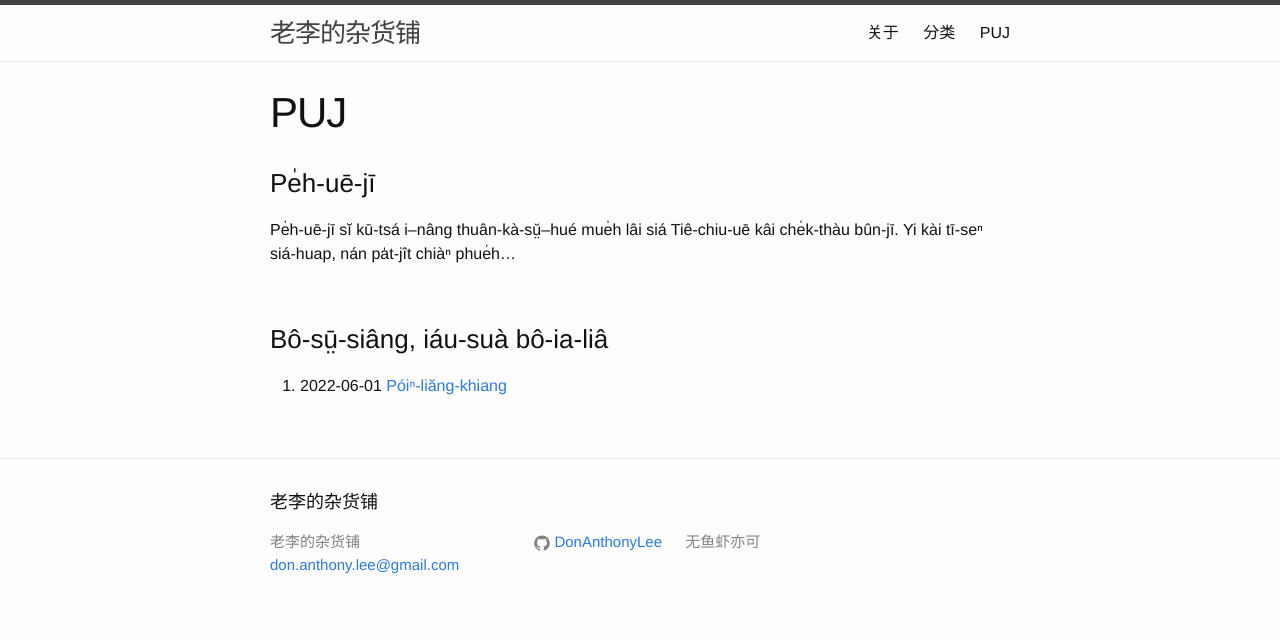
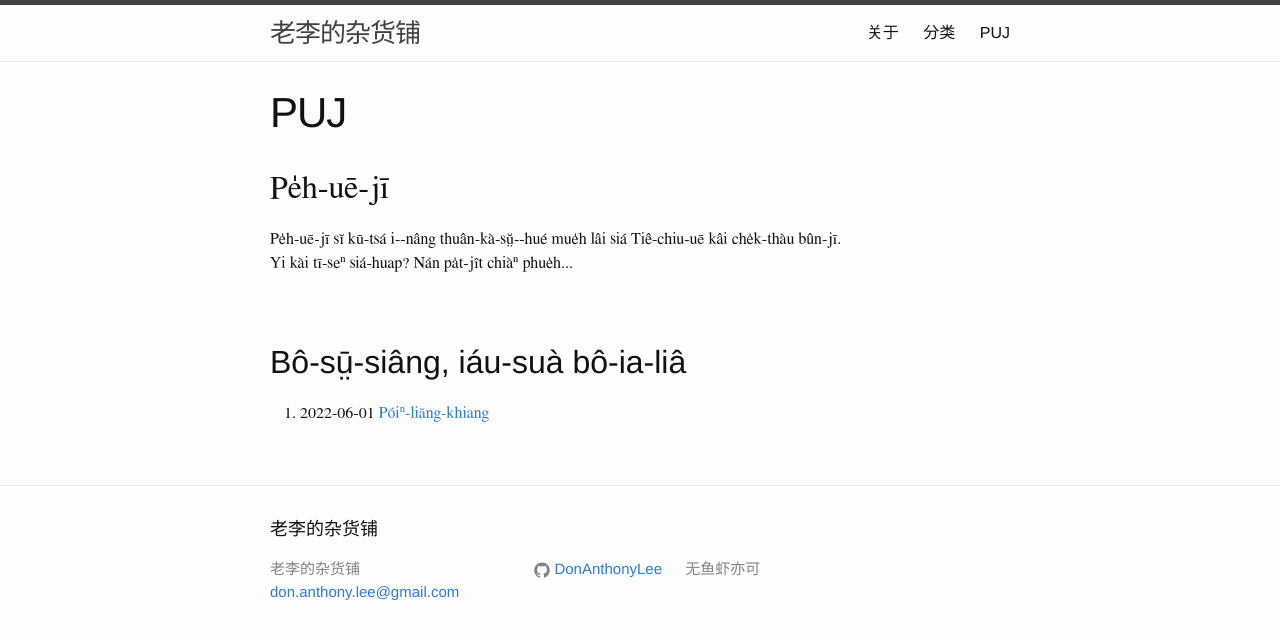
Before and after one commit to DonAnthonyLee/DonAnthonyLee.github.io, a Jekyll site: the page built from docs/puj.md, in a window 1280 px wide. Shown: the top 640 px of the page. Built offline with Jekyll 4.4.1, drawn with Linux system fonts in a browser that asks for light colours.

Commit message:
modified for display PUJ characters

```diff
--- a/docs/css/main.scss
+++ b/docs/css/main.scss
@@ -28,7 +28,9 @@
 $on-palm:          600px;
 $on-laptop:        800px;
 
-
+.PUJ {
+  font-family: FreeSerif, "Lucida Sans Unicode", Tahoma;
+}
 
 // Use media queries like this:
 // @include media-query($on-palm) {
--- a/docs/puj.md
+++ b/docs/puj.md
@@ -5,12 +5,18 @@
 tag: headline
 ---
 
-<h3>Pe̍h-uē-jī</h3>
-Pe̍h-uē-jī sĭ kū-tsá i--nâng thuân-kà-sṳ̆--hué mue̍h lâi siá Tiê-chiu-uē kâi che̍k-thàu bûn-jī. Yi kài tī-seⁿ siá-huap, nán pa̍t-jît chiàⁿ phue̍h...
+<h2 class="PUJ">Pe̍h-uē-jī</h2>
+
+<section class="PUJ">
+Pe̍h-uē-jī sĭ kū-tsá i--nâng thuân-kà-sṳ̆--hué mue̍h lâi siá Tiê-chiu-uē kâi che̍k-thàu bûn-jī.
+<br>
+Yi kài tī-seⁿ siá-huap? Nán pa̍t-jît chiàⁿ phue̍h...
+</section>
 
 <br>
-<h3>Bô-sṳ̄-siâng, iáu-suà bô-ia-liâ</h3>
-<section class="container posts-content">
+<br>
+<h2>Bô-sṳ̄-siâng, iáu-suà bô-ia-liâ</h2>
+<section class="PUJ container posts-content">
 {% for post in site.pages %}
   {% if post.tag == "PUJ_essay" %}
     <ol class="posts-list">
```
Also changed, not shown: docs/puj/póiⁿ-liăng-khiang.md (+3 -3 lines).
